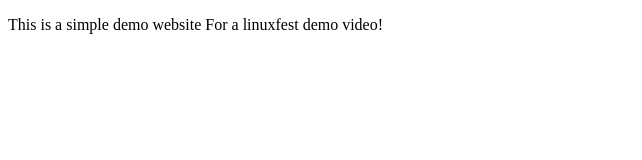
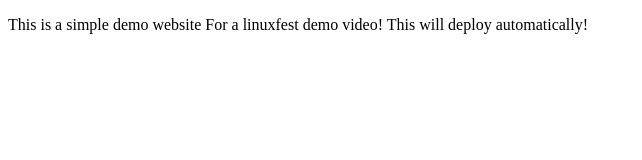
Before and after one commit to coltonoslund/automagically, a website: page public/index.html in a window 1280 px wide. Shown: the whole page, without its empty margins (0-642 px from the left). Drawn offline with Linux system fonts and the light colour scheme.

Commit message:
commit for demo video

```diff
--- a/public/index.html
+++ b/public/index.html
@@ -3,6 +3,7 @@
 <title>Linux Fest Demo Video</title>
 <body>
 <p> This is a simple demo website
-For a linuxfest demo video!</p>
+For a linuxfest demo video!
+This will deploy automatically!</p>
 </body>
 </html>
```
